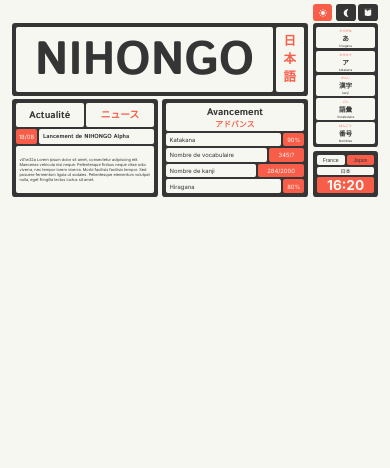
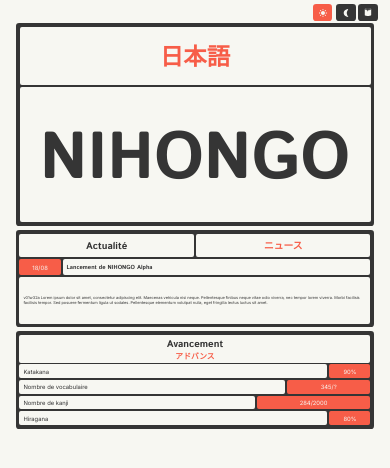
Before and after one commit to Thomasfouquereau/Nihongo, a React (Vite) app: page / in a window 390 px wide. Shown: the top 468 px of the page. Built offline with nearby package versions, Linux system fonts and the light colour scheme.

Commit message:
prélude du mode mobile

```diff
--- a/src/component/main/exercices/exercices component/logique exercices/LogiqueExercices.jsx
+++ b/src/component/main/exercices/exercices component/logique exercices/LogiqueExercices.jsx
@@ -122,7 +122,8 @@ export default function LogiqueExercices() {
             dispatch(setTotalfaute(totalFaute));
         }
     }, [setTotalFaute, dispatch, totalFaute]);
-    // Fonction pour le timer
+
+    // Fonction pour le chronomètre total de l'exercice
     const startExerciseTimer = useCallback(() => {
         if (timerRef.current) {
             clearInterval(timerRef.current);
@@ -149,6 +150,7 @@ export default function LogiqueExercices() {
         }
     }, [exerciceTimer]);
 
+    // Fonction pour gérer le temps imparti pour chaque question
     const handleTimeUp = useCallback(() => {
         if (exerciceTimerActive === true) {
             const currentQuestion = questions[currentQuestionIndex];
@@ -157,7 +159,7 @@ export default function LogiqueExercices() {
                     setCurrentQuestionIndex(currentQuestionIndex + 1);
                     Faute(false, currentQuestion);
                 } else {
-                    Faute();
+                    Faute(false, currentQuestion);
                     setFinDeLExercice(true);
                     dispatch(setTotalTimer(time));
                     stopExerciseTimer();
@@ -330,6 +332,7 @@ export default function LogiqueExercices() {
         stopExerciseTimer();
         startExerciseTimer();
         resetExercice();
+
     }, [loadQuestions, stopExerciseTimer, startExerciseTimer, dispatch]);
 
     // Fonction pour passer à la question suivante ou terminer l'exercice si la réponse est correcte ou incorrecte
@@ -339,20 +342,19 @@ export default function LogiqueExercices() {
         if (isCorrect) {
             Reussite();
             setButtonDisabled(true);
+            stopExerciseTimer();
         } else {
             Faute(false, currentQuestion); // Passer la question actuelle
             setButtonDisabled(true);
+            stopExerciseTimer();
         }
         setTimeout(() => {
             if (currentQuestionIndex < questions.length - 1) {
                 setCurrentQuestionIndex(currentQuestionIndex + 1);
                 setIsCorrect(null);
             } else {
-                stopExerciseTimer();
                 dispatch(setTotalTimer(time));
-
                 setFinDeLExercice(true);
-                stopExerciseTimer();
             }
             setIsCorrect(null);
             setButtonDisabled(false);
@@ -379,6 +381,7 @@ export default function LogiqueExercices() {
         startExerciseTimer();
         setFinDeLExercice(false);
         dispatch(resetQuestionsIncorrectes());
+        setTimer(exerciceTimer);
     }
 
     return (
--- a/src/component/main/home/Home.jsx
+++ b/src/component/main/home/Home.jsx
@@ -8,6 +8,11 @@ const Container = styled.div`
     margin-left: 3vw;
     width: 74vw;
     gap: 1vw;
+    @media screen and (max-width: 560px) {
+        margin-left: 0;
+        width: 100vw;
+        align-items: center;
+    }
 `
 
 const ContainerTitle = styled.div`
@@ -27,6 +32,18 @@ const ContainerTitle = styled.div`
         text-align: center;
         background-color: ${(props) => props.$mainBgColor};
         border-radius: 0.5vw;
+        @media screen and (max-width: 560px) {
+            width: 100%;
+            padding-bottom: 4vw;
+            padding-top: 6vw;
+            font-size: 17vw;
+        }
+    }
+    @media screen and (max-width: 560px) {
+        height: 50vw;
+        width: 90%;
+        flex-direction: column-reverse;
+        align-items: center;
     }
 `
 
@@ -44,12 +61,24 @@ const KanjiTitle = styled.div`
         transform:translateY(-0.3vw);
         font-weight: 600;
     }
+    @media screen and (max-width: 560px) {
+            width: 100%;
+            flex-direction: row;
+            font-size: 6vw;
+            height: 30%;
+            align-items: center;
+        }
 `
 
 const ContainerContent = styled.div`
     display: flex;
     width: 76vw;
     gap: 1vw;
+    @media screen and (max-width: 560px) {
+        width: calc(90% + 2vw);
+        flex-direction: column;
+        gap: 1vw;
+    }
 `
 
 const Actu = styled.div`
@@ -60,6 +89,9 @@ const Actu = styled.div`
     gap: 0.5vw;
     background-color: ${(props) => props.$bgColor};
     border-radius: 0.8vw;
+    @media screen and (max-width: 560px) {
+        width:  calc(100% - 2vw);
+    }
 `
 
 const ActuTitleContainer = styled.div`
@@ -150,6 +182,9 @@ const Milestone = styled.div`
     border-radius: 0.8vw;
     gap: 0.5vw;
     background-color: ${(props) => props.$bgColor};
+    @media screen and (max-width: 560px) {
+        width:  calc(100% - 2vw);
+    }
 `
 
 const MilestoneTitleContainer = styled.div`
--- a/src/component/main/page componet/paramètres d exercices/Difficulte.jsx
+++ b/src/component/main/page componet/paramètres d exercices/Difficulte.jsx
@@ -1,4 +1,4 @@
-import { useEffect,useState } from 'react';
+import { useEffect, useState } from 'react';
 import PropTypes from 'prop-types';
 import { useDispatch, useSelector } from 'react-redux';
 import styled from 'styled-components';
@@ -261,11 +261,15 @@ export default function Difficulte() {
     }
 
     const HandleAddTimer = () => {
-        setTimer(timer + 1);
+        if (timer < 15) {
+            setTimer(timer + 1);
+        }
     }
 
     const HandleSubstractTimer = () => {
-        setTimer(timer - 1);
+        if (timer > 1) {
+            setTimer(timer - 1);
+        }
     }
 
     return (
--- a/src/component/nav/horloge/Horloge.jsx
+++ b/src/component/nav/horloge/Horloge.jsx
@@ -12,6 +12,9 @@ const Container = styled.div`
     padding: 1vw;
     border-radius: 0.8vw;
     gap: 0.5vw;
+    @media screen and (max-width: 560px) {
+        display: none;
+    }
 `;
 
 const ButtonConatiner = styled.div`
--- a/src/component/nav/nav menu/NavMenu.jsx
+++ b/src/component/nav/nav menu/NavMenu.jsx
@@ -13,6 +13,9 @@ const Nav = styled.nav`
     flex-direction: column;
     justify-content: space-between;
     gap: 0.6vw;
+    @media screen and (max-width: 560px) {
+        display: none;
+    }
 `;
 
 const LINK = styled(Link)`
@@ -34,7 +37,7 @@ const LINK = styled(Link)`
 
 const Furigana = styled.span`
     font-size: 0.8vw;
-    color: ${(props) => props.$color|| '#ff0000'};
+    color: ${(props) => props.$color};
     margin: 0;
 `;
 
```
